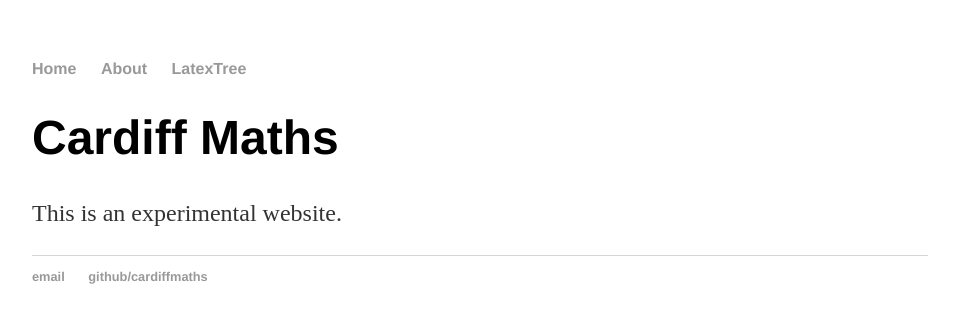
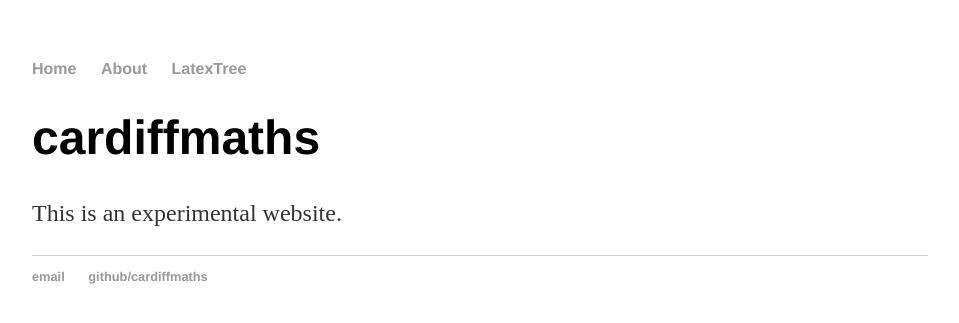
Before and after one commit to cardiffmaths/cardiffmaths.github.io, a Jekyll site: the page built from index.html, in a window 1280 px wide. Shown: the top 323 px of the page, without its empty margins (160-1119 px from the left). Built offline with Jekyll 4.4.1, drawn with Linux system fonts in a browser that asks for light colours.

Commit message:
Update index.html

```diff
--- a/index.html
+++ b/index.html
@@ -1,8 +1,8 @@
 ---
 layout: default
-title: Cardiff Maths
+title: cardiffmaths
 ---
 <div class="intro">
-	<h1>Cardiff Maths</h1>
+	<h1>cardiffmaths</h1>
 		<p>This is an experimental website.</p>
 </div><!-- /.intro -->
```
